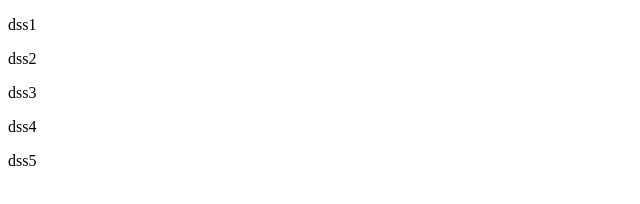
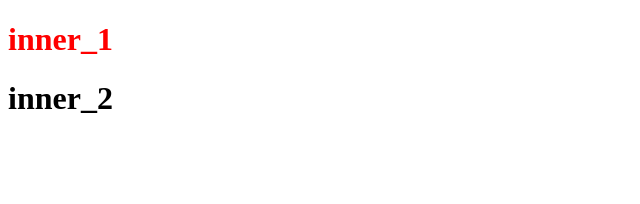
Before and after one commit to Junhojuno/TIL, a plain HTML site: page css_review.html in a window 1280 px wide. Shown: the whole page, without its empty margins (0-640 px from the left). Drawn offline with Linux system fonts and the light colour scheme.

Commit message:
review css

```diff
--- a/css_review.html
+++ b/css_review.html
@@ -7,11 +7,51 @@
         /* 1. id selector */
         /* #(id 명)으로 선택 */
         /* 여러개는 ,로 구분 */
-        #
+        /* #ds2, #ds3{
+            color: red;
+        } */
 
+        /* 2. class selector */
+        /* .(class 명)으로 선택 */
+        /* element를 묶어서 같은 css적용 */
+        /* .ds1{
+            font-size: 24px;
+            margin: 5px 20px 10px 30px
+        } */
 
+        /* 3. not selector */
+        /* selector로 element 하나만 적용안되게 하고 싶다. */
+        /* .ds:not(.ds2){
+            color: blue;
+        } */
 
+        /* 4. first-child selector */
+        /* .ds:first-child{
+            background-color: yellow;
+        } */
 
+        /* 5. last-child selector */
+        /* .ds:last-child{
+            background-color: green;
+        } */
+
+        /* 6. nth-child selector */
+        /* .ds:nth-child(3), .ds:nth-child(4){
+            background-color: blue;
+        } */
+
+        /* 7. depth, level로 element select */
+        /* .contents h1{
+            font-weight: lighter;
+        } */
+
+        /* .contents > h1{
+            font-weight: lighter;
+        } */
+
+        body > div > h1{
+            color: red;
+        }
 
 
 
@@ -22,10 +62,30 @@
         </style>
     </head>
     <body>
-        <p class="ds ds1">dss1</p>
+        <!-- <p id="ds1">dss1</p>
+        <p id="ds2">dss2</p>
+        <p id="ds3">dss3</p> -->
+
+        <!-- <p class="ds1">dss1</p>
+        <p class="ds1">dss2</p>
+        <p class="ds2">dss3</p>
+        <p class="ds2">dss4</p> -->
+
+
+
+        <!-- <p class="ds ds1">dss1</p>
         <p class="ds ds2">dss2</p>
         <p class="ds ds3">dss3</p>
         <p class="ds ds4">dss4</p>
-        <p class="ds ds5">dss5</p>
+        <p class="ds ds5">dss5</p> -->
+
+        <div class="contents">
+            <h1>inner_1</h1>
+            <div class="txt">
+                <h1>inner_2</h1>
+            </div>
+        </div>
+
+
     </body>
 </html>
```
